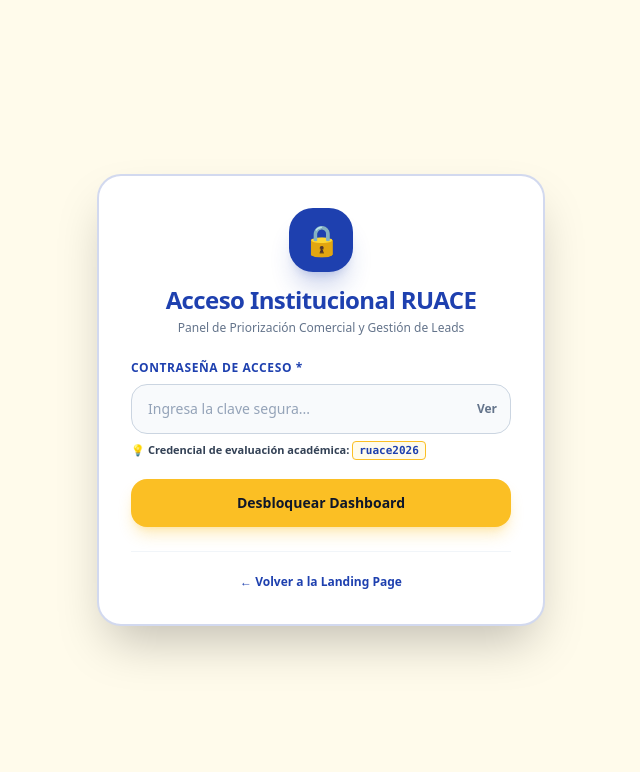
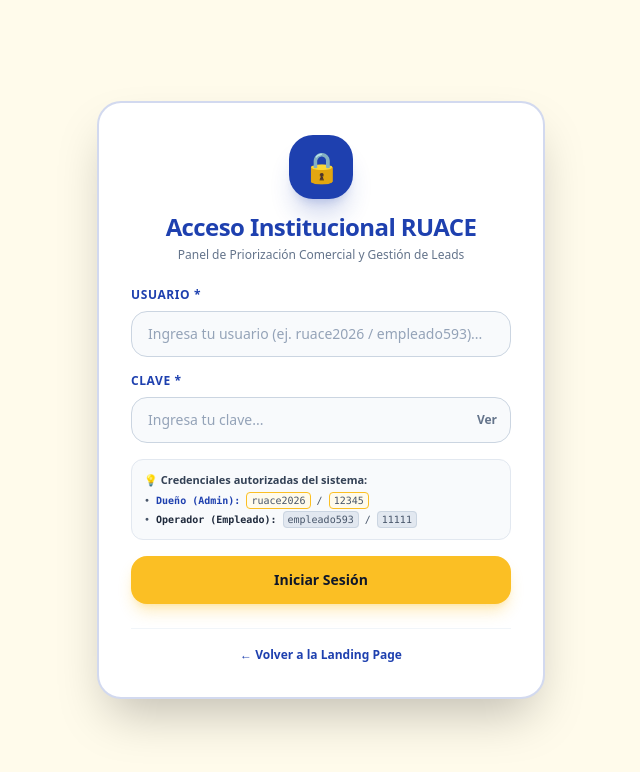
Before and after one commit to JuanOchoacx/ruace-pet539-core, a Next.js app: page /admin in a window 1280 px wide. Shown: the top 772 px of the page, without its empty margins (319-959 px from the left). Built offline with nearby package versions, Linux system fonts and the light colour scheme.

Commit message:
feat(admin): implement two-factor credentials login with strict role-based access control (admin vs operator)

```diff
--- a/pages/admin.js
+++ b/pages/admin.js
@@ -190,8 +190,10 @@ const DEMO_LEADS = [
 ];
 
 export default function AdminDashboard() {
-  // CONTROL DE ACCESO CON CONTRASEÑA SEGURA
+  // CONTROL DE ACCESO CON USUARIO, CLAVE Y ROLES (ADMIN / OPERATOR)
   const [isAuthenticated, setIsAuthenticated] = useState(false);
+  const [userRole, setUserRole] = useState(null); // 'admin' | 'operator'
+  const [usernameInput, setUsernameInput] = useState('');
   const [passwordInput, setPasswordInput] = useState('');
   const [showPassword, setShowPassword] = useState(false);
   const [authError, setAuthError] = useState('');
@@ -213,12 +215,14 @@ export default function AdminDashboard() {
   const [loadingAiLead, setLoadingAiLead] = useState(null);
   const [triageLoading, setTriageLoading] = useState(false);
 
-  // VERIFICAR AUTENTICACIÓN EN SESIÓN
+  // VERIFICAR AUTENTICACIÓN Y ROL EN SESIÓN
   useEffect(() => {
     if (typeof window !== 'undefined') {
       const authStored = sessionStorage.getItem('ruace_admin_auth');
-      if (authStored === 'true') {
+      const roleStored = sessionStorage.getItem('ruace_admin_role');
+      if (authStored === 'true' && roleStored) {
         setIsAuthenticated(true);
+        setUserRole(roleStored);
       }
     }
   }, []);
@@ -282,17 +286,32 @@ export default function AdminDashboard() {
     }
   }, [isAuthenticated]);
 
-  // MANEJO DE INICIO DE SESIÓN
+  // MANEJO DE INICIO DE SESIÓN CON CREDENCIALES EXACTAS Y ASIGNACIÓN DE ROL
   const handleLogin = (e) => {
     e.preventDefault();
-    if (passwordInput.trim() === MASTER_PASSWORD || passwordInput.trim() === 'admin539') {
+    const user = usernameInput.trim();
+    const pass = passwordInput.trim();
+
+    if (user === 'ruace2026' && pass === '12345') {
+      // Rol 'admin': Acceso Total Dueño
       if (typeof window !== 'undefined') {
         sessionStorage.setItem('ruace_admin_auth', 'true');
+        sessionStorage.setItem('ruace_admin_role', 'admin');
       }
       setIsAuthenticated(true);
+      setUserRole('admin');
+      setAuthError('');
+    } else if (user === 'empleado593' && pass === '11111') {
+      // Rol 'operator': Acceso Limitado Operador
+      if (typeof window !== 'undefined') {
+        sessionStorage.setItem('ruace_admin_auth', 'true');
+        sessionStorage.setItem('ruace_admin_role', 'operator');
+      }
+      setIsAuthenticated(true);
+      setUserRole('operator');
       setAuthError('');
     } else {
-      setAuthError('Contraseña incorrecta. Por favor, verifica tus credenciales institucionales.');
+      setAuthError('Credenciales incorrectas. Intente de nuevo.');
     }
   };
 
@@ -300,8 +319,11 @@ export default function AdminDashboard() {
   const handleLogout = () => {
     if (typeof window !== 'undefined') {
       sessionStorage.removeItem('ruace_admin_auth');
+      sessionStorage.removeItem('ruace_admin_role');
     }
     setIsAuthenticated(false);
+    setUserRole(null);
+    setUsernameInput('');
     setPasswordInput('');
   };
 
@@ -652,10 +674,25 @@ export default function AdminDashboard() {
             </div>
           )}
 
-          <form onSubmit={handleLogin} className="space-y-5">
+          <form onSubmit={handleLogin} className="space-y-4">
+            <div>
+              <label htmlFor="adminUsername" className="block text-xs font-bold text-[#1E40AF] uppercase tracking-wider mb-2">
+                Usuario *
+              </label>
+              <input
+                type="text"
+                id="adminUsername"
+                required
+                value={usernameInput}
+                onChange={(e) => setUsernameInput(e.target.value)}
+                placeholder="Ingresa tu usuario (ej. ruace2026 / empleado593)..."
+                className="w-full px-4 py-3 rounded-2xl bg-slate-50 border border-slate-300 focus:border-[#1E40AF] focus:ring-2 focus:ring-[#1E40AF]/20 text-sm text-slate-900 placeholder-slate-400 outline-none transition font-medium"
+              />
+            </div>
+
             <div>
               <label htmlFor="adminPassword" className="block text-xs font-bold text-[#1E40AF] uppercase tracking-wider mb-2">
-                Contraseña de Acceso *
+                Clave *
               </label>
               <div className="relative">
                 <input
@@ -664,8 +701,8 @@ export default function AdminDashboard() {
                   required
                   value={passwordInput}
                   onChange={(e) => setPasswordInput(e.target.value)}
-                  placeholder="Ingresa la clave segura..."
-                  className="w-full px-4 py-3.5 rounded-2xl bg-slate-50 border border-slate-300 focus:border-[#1E40AF] focus:ring-2 focus:ring-[#1E40AF]/20 text-sm text-slate-900 placeholder-slate-400 outline-none transition font-medium"
+                  placeholder="Ingresa tu clave..."
+                  className="w-full px-4 py-3 rounded-2xl bg-slate-50 border border-slate-300 focus:border-[#1E40AF] focus:ring-2 focus:ring-[#1E40AF]/20 text-sm text-slate-900 placeholder-slate-400 outline-none transition font-medium"
                 />
                 <button
                   type="button"
@@ -675,20 +712,25 @@ export default function AdminDashboard() {
                   {showPassword ? 'Ocultar' : 'Ver'}
                 </button>
               </div>
-              <p className="text-[11px] text-slate-500 mt-2">
-                💡 <span className="font-semibold text-slate-700">Credencial de evaluación académica:</span> <code className="text-[#1E40AF] bg-amber-50 border border-[#FBBF24] px-1.5 py-0.5 rounded font-mono font-bold">ruace2026</code>
-              </p>
+            </div>
+
+            <div className="p-3 rounded-xl bg-slate-50 border border-slate-200 text-[11px] text-slate-600 space-y-1">
+              <p className="font-bold text-slate-700">💡 Credenciales autorizadas del sistema:</p>
+              <div className="flex flex-col gap-1 font-mono text-[10px]">
+                <div>• <span className="font-bold text-[#1E40AF]">Dueño (Admin):</span> <code className="bg-amber-50 px-1 py-0.5 rounded border border-[#FBBF24]">ruace2026</code> / <code className="bg-amber-50 px-1 py-0.5 rounded border border-[#FBBF24]">12345</code></div>
+                <div>• <span className="font-bold text-slate-800">Operador (Empleado):</span> <code className="bg-slate-200 px-1 py-0.5 rounded border border-slate-300">empleado593</code> / <code className="bg-slate-200 px-1 py-0.5 rounded border border-slate-300">11111</code></div>
+              </div>
             </div>
 
             <button
               type="submit"
               className="w-full py-3.5 rounded-2xl bg-[#FBBF24] hover:bg-[#F59E0B] text-slate-900 font-black text-sm shadow-lg shadow-[#FBBF24]/30 transition-all hover:scale-[1.01] active:scale-[0.99]"
             >
-              Desbloquear Dashboard
+              Iniciar Sesión
             </button>
           </form>
 
-          <div className="pt-4 border-t border-slate-100 text-center">
+          <div className="pt-3 border-t border-slate-100 text-center">
             <Link href="/" className="text-xs text-[#1E40AF] hover:underline transition font-bold">
               ← Volver a la Landing Page
             </Link>
@@ -725,6 +767,16 @@ export default function AdminDashboard() {
           </div>
 
           <div className="flex items-center gap-3">
+            {/* BADGE DE ROL ACTIVO (ADMIN / OPERATOR) */}
+            <span className={`inline-flex items-center gap-1.5 text-xs px-3 py-1.5 rounded-xl border font-black ${
+              userRole === 'admin'
+                ? 'bg-amber-50 text-[#1E40AF] border-[#FBBF24]'
+                : 'bg-slate-100 text-slate-800 border-slate-300'
+            }`}>
+              <span>{userRole === 'admin' ? '👑' : '👤'}</span>
+              <span>{userRole === 'admin' ? 'Rol: Dueño (Admin Total)' : 'Rol: Operador (Empleado)'}</span>
+            </span>
+
             <span className="hidden sm:inline-flex items-center gap-1.5 text-xs text-slate-600 bg-[#FFFBEB] px-3 py-1.5 rounded-xl border border-amber-200 font-medium">
               <span className={`w-2 h-2 rounded-full ${dbConnected ? 'bg-emerald-500 animate-pulse' : 'bg-amber-500'}`}></span>
               {dbConnected ? 'Supabase Conectado' : 'Modo Demostrativo'}
@@ -783,11 +835,13 @@ export default function AdminDashboard() {
       <main className="max-w-7xl mx-auto px-4 sm:px-6 lg:px-8 py-8 space-y-8">
 
         {/* SECCIÓN KPI DEL VENDEDOR: TARJETAS CON NÚMEROS GIGANTES EN NEGRITA (+15.000, +120) */}
+        {/* REGLA DE ROL: VISIBLE ÚNICAMENTE PARA 'admin' (DUEÑO). OCULTO PARA 'operator' */}
+        {userRole === 'admin' && (
           <section className="space-y-6">
             <div className="flex flex-col sm:flex-row sm:items-center justify-between gap-4">
               <div>
                 <div className="inline-flex items-center gap-2 px-3.5 py-1 rounded-full bg-[#FFFBEB] border border-[#FBBF24] text-[#1E40AF] text-xs font-black uppercase tracking-wider mb-2">
-                🎯 Tablero de Objetivos Comerciales del Asesor
+                  🎯 Tablero de Objetivos Comerciales del Asesor (Vista Exclusiva Administrador)
                 </div>
                 <h1 className="text-2xl sm:text-3xl font-black text-[#1E40AF] tracking-tight">
                   Métricas de Impacto y Conversión en Quito
@@ -907,6 +961,27 @@ export default function AdminDashboard() {
               </div>
             </div>
           </section>
+        )}
+
+        {/* BANNER INFORMATIVO PARA EL OPERADOR SI ESTÁ EN MODO LIMITADO */}
+        {userRole === 'operator' && (
+          <div className="bg-white p-4 rounded-2xl border border-slate-200 shadow-xs flex items-center justify-between gap-3">
+            <div className="flex items-center gap-2.5">
+              <span className="text-xl">📋</span>
+              <div>
+                <p className="text-xs font-black text-[#1E40AF] uppercase tracking-wide">
+                  Panel de Operaciones Veterinarias
+                </p>
+                <p className="text-[11px] text-slate-500 font-medium">
+                  Gestión y seguimiento de prospectos en cola. Escribe tus notas y marca como contactado.
+                </p>
+              </div>
+            </div>
+            <span className="bg-slate-100 text-slate-700 text-[10px] font-mono px-2.5 py-1 rounded-full border border-slate-200 font-bold">
+              Vista Operador
+            </span>
+          </div>
+        )}
 
         {/* FILTROS INTERACTIVOS: SEGMENTACIÓN CONTACTADOS VS PENDIENTES */}
         <section className="bg-white p-5 rounded-3xl border border-slate-200 space-y-4 shadow-sm">
```
Also changed, not shown: 1 other file (tests, documents, lock files or other folders). Lines whose indentation alone changed are shown as unchanged.
